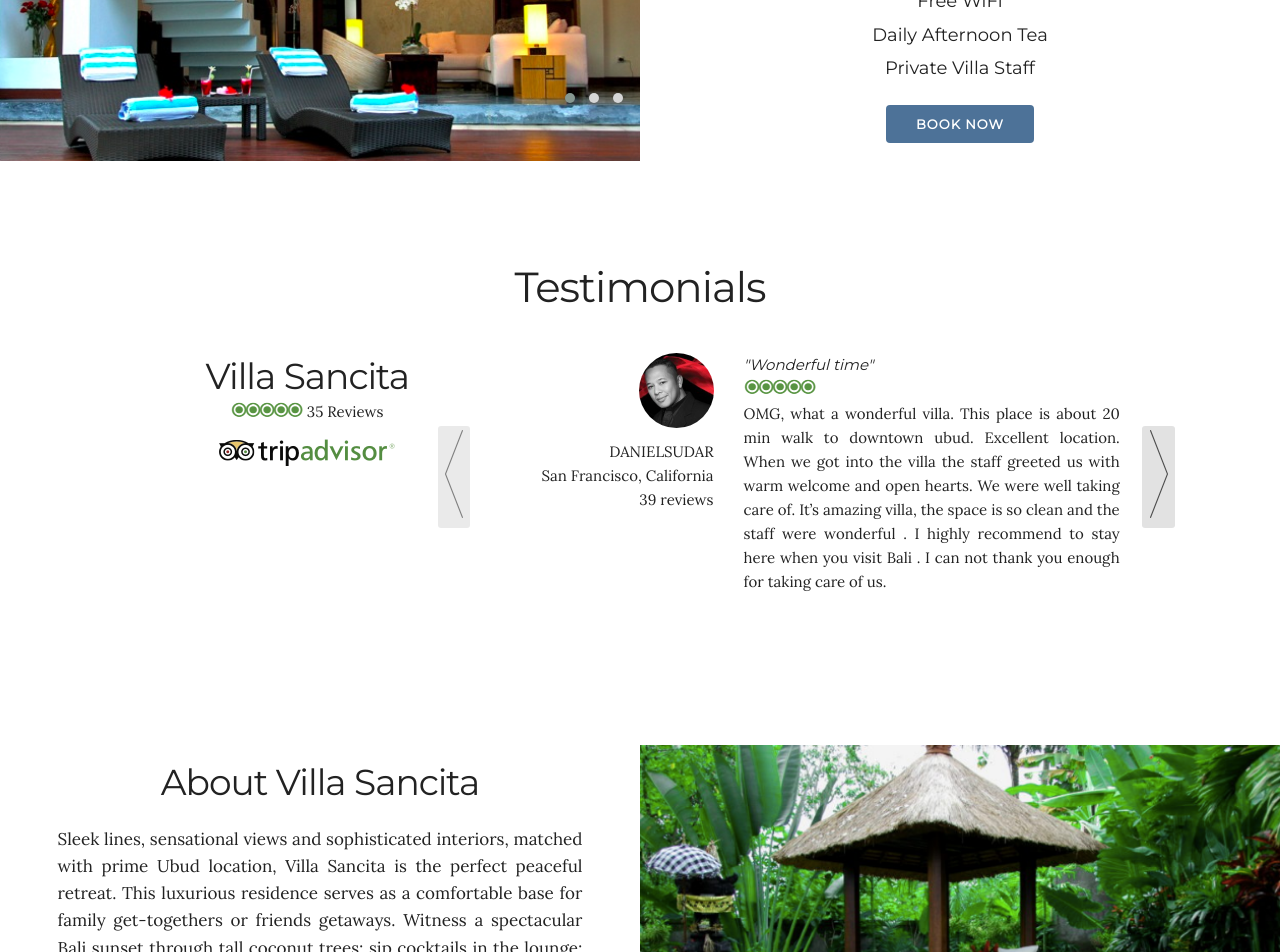
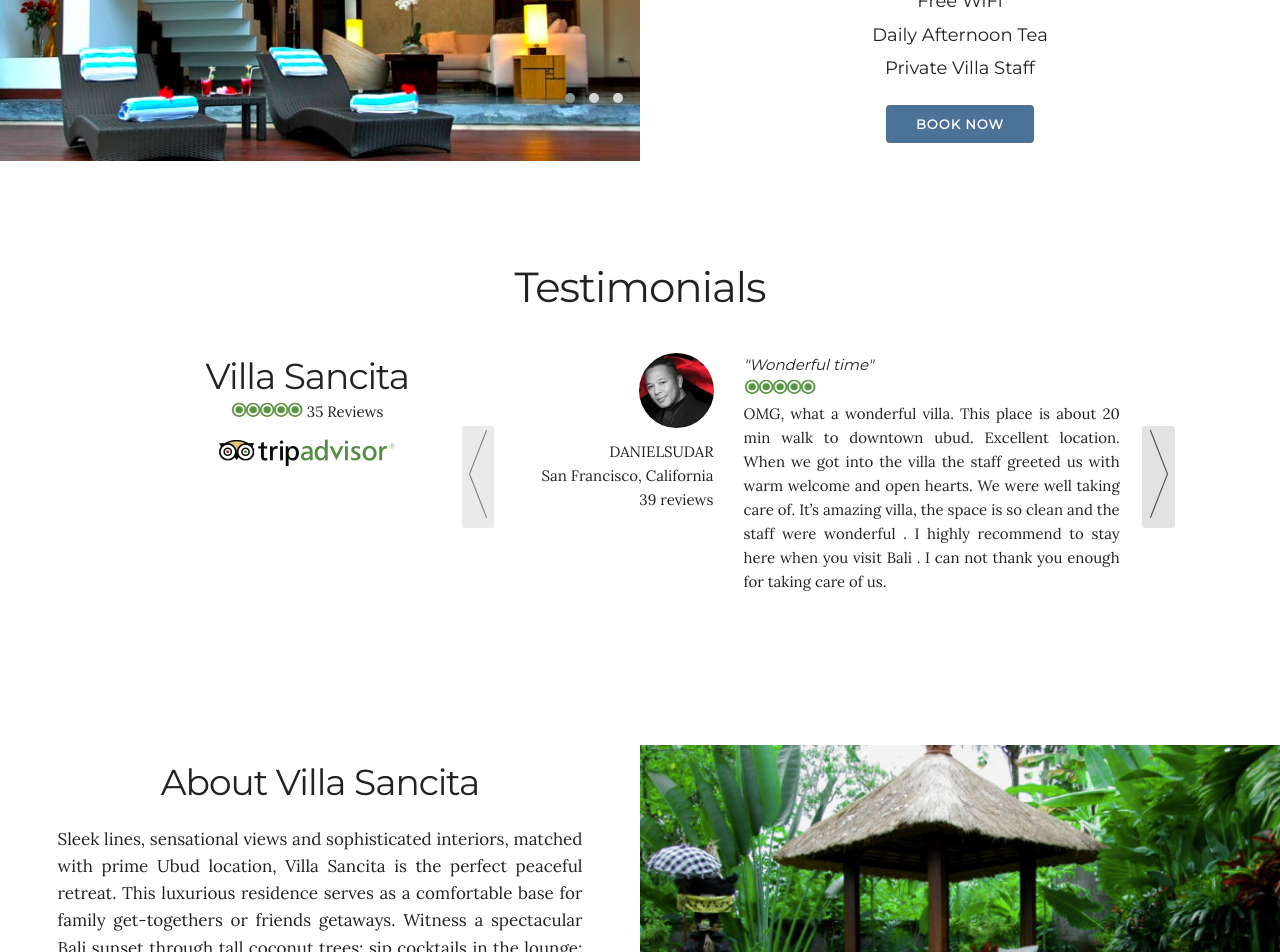
Before and after one commit to raayle/villa-sancita, a Jekyll site: the page built from index.html, in a window 1280 px wide. Shown: the part 1101-2053 px from the top of the page. Built offline with Jekyll 4.4.1, drawn with Linux system fonts in a browser that asks for light colours.

Commit message:
Adjusted owl-left position for tripadvisor reviews

```diff
--- a/css/style.css
+++ b/css/style.css
@@ -336,7 +336,7 @@ Thanks Nick - I know what I did now, I had renamed this section "carousel-sectio
 }
 
 .owl-prev {
-  left:-60px;
+  left:-36px;
 }
 
 .owl-next {
```
